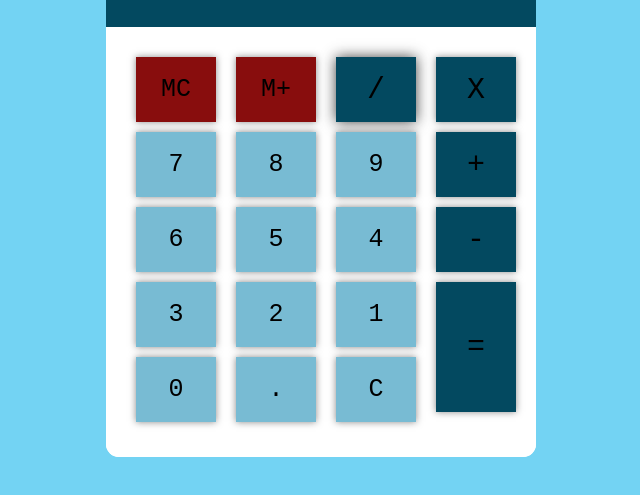
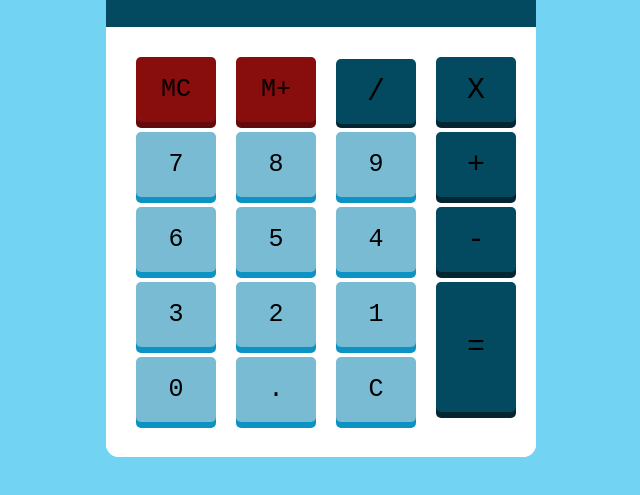
Before and after one commit to Tromeuss/calculatrice, a plain HTML site: page index.html in a window 1280 px wide. In both pictures the pointer is over the element 695 px from the left and 282 px from the top of the page. Shown: the part 193-688 px from the top of the page, without its empty margins (319-959 px from the left). Drawn offline with Linux system fonts and the light colour scheme.

Commit message:
version final html/css

```diff
--- a/style.css
+++ b/style.css
@@ -74,15 +74,10 @@ body
     font-size: 25px;
     font-family: 'Roboto Mono', monospace;
     cursor: pointer;
-    box-shadow: 0 0 7px rgba(18, 18, 18, 0.5);
-    transition: box-shadow 0.3s ease-out;
+    border-radius:  5px;
 
 }
 
-.touche:hover
-{
-    box-shadow: 0 0 13px rgba(18, 18, 18, 0.8);
-}
 
 .touche.tone
 {
@@ -93,14 +88,42 @@ body
 {
     background-color: #034960;
     font-size: 30px;
+    box-shadow: 0 6px #042632;
 }
 
 .touche.rouge
 {
     background-color: #880D0D;
+    box-shadow: 0 6px #630A0A;
 }
 
 .touche.n
 {
     background-color: #78BBD3;
+    box-shadow: 0 6px #0C92C3;
 }
+
+
+
+.touche.bleu:hover
+{
+    box-shadow: 0 4px #042632;
+    position: relative;
+    top: 2px;
+}
+
+
+.touche.rouge:hover
+{
+    box-shadow: 0 4px #630A0A;
+    position: relative;
+    top: 2px;
+}
+
+
+.touche.n:hover
+{
+    box-shadow: 0 4px #0C92C3;
+    position: relative;
+    top: 2px;
+}
```
